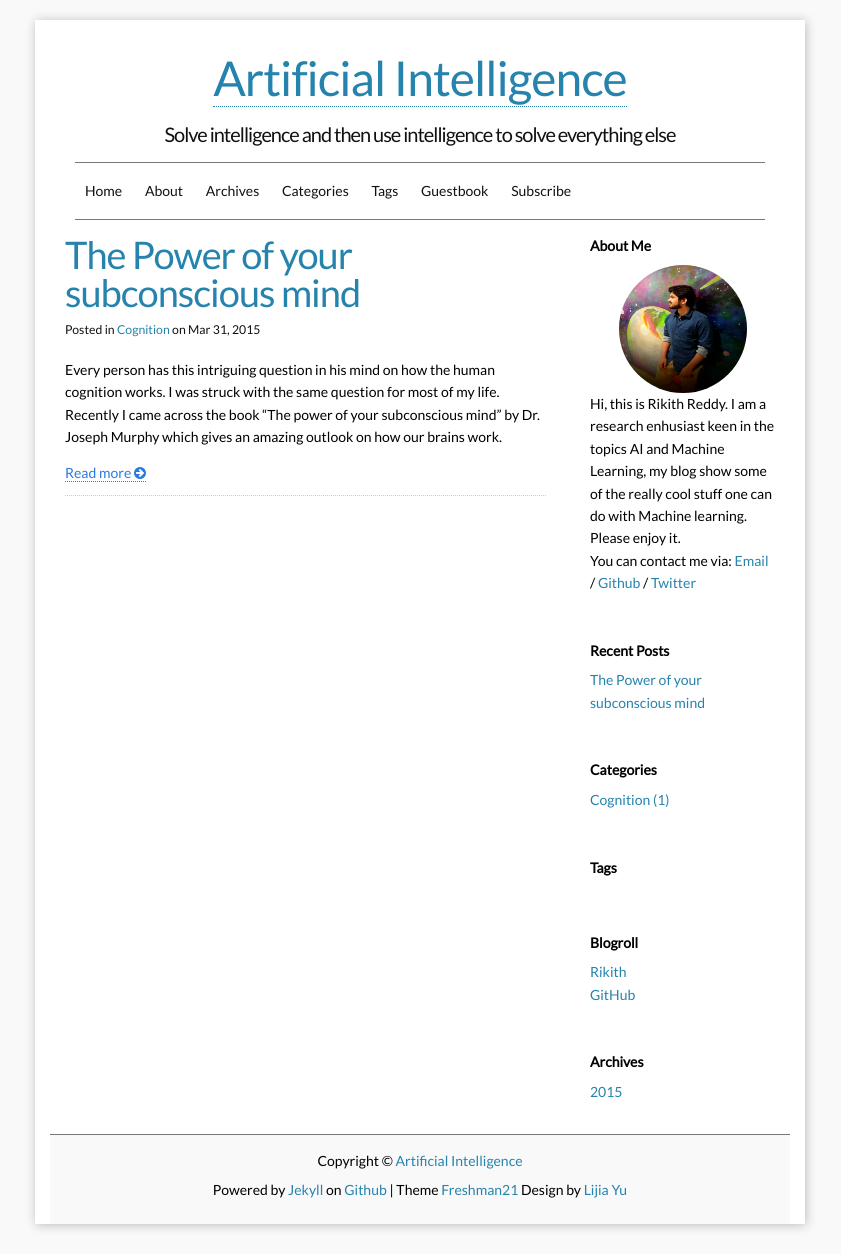
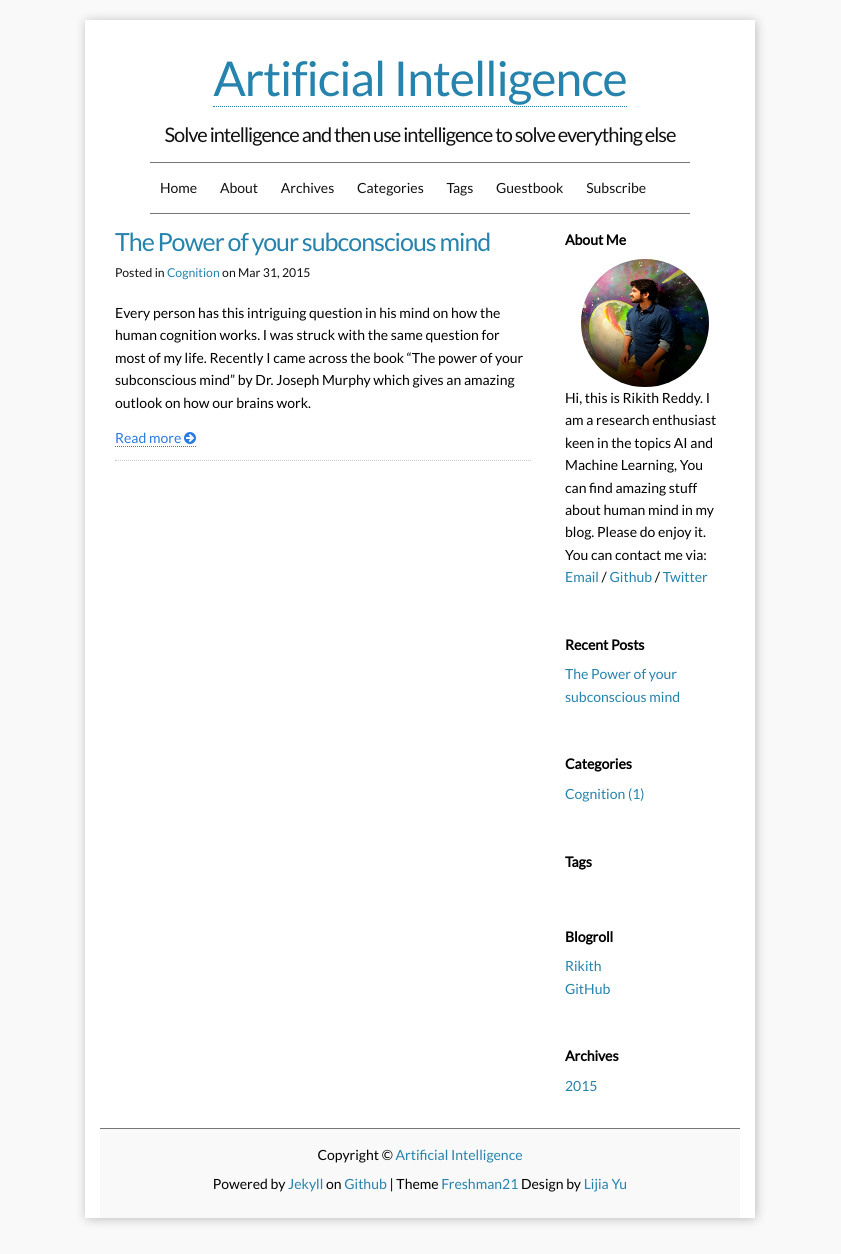
Before and after one commit to rikithreddy/rikithreddy.github.io, a Jekyll site: the page built from index.html, in a window 1280 px wide. Shown: the whole page, without its empty margins (220-1061 px from the left). Built offline with Jekyll 4.4.1, drawn with Linux system fonts in a browser that asks for light colours; the list of posts is cut into pages by our own code.

Commit message:
visual changes

```diff
--- a/_config.yml
+++ b/_config.yml
@@ -3,8 +3,8 @@ title: Artificial Intelligence
 tagline: "Solve intelligence and then use intelligence to solve everything else"
 author: Rikith Reddy
 email: rikith.legend@gmail.com
-description: "Freshman21 is a Jekyll blog theme." # You can edit this line in _config.yml. It will appear in your document head meta and in your feed.xml site description
-keywords: "Jekyll, theme, Freshman21"
+description: "Human mind and its cognition have always been facinating elements the blog tries to give an understanding of it" # You can edit this line in _config.yml. It will appear in your document head meta and in your feed.xml site description
+keywords: "Brain, Cognition, Intelligence, Motivation, Control, AI"
 baseurl: "" # the subpath of your site, e.g. /blog/
 url: "http://rikithreddy.github.io/" # the base hostname & protocol for your site
 locale: en_US
@@ -15,7 +15,7 @@ locale: en_US
 github_username:  rikithreddy
 #disqus_shortname: freshman21
 favicon:     "/images/favicon.ico"
-aboutme: Hi, this is Rikith Reddy. I am a research enhusiast keen in the topics AI and Machine Learning, my blog show some of the really cool stuff one can do with Machine learning. Please enjoy it. # these are shown on aboutme-sidebar.
+aboutme: Hi, this is Rikith Reddy. I am a research enthusiast keen in the topics AI and Machine Learning, You can find amazing stuff about human mind in my blog. Please do enjoy it. # these are shown on aboutme-sidebar.
 aboutme_photo: "/images/121.jpg" # your photo.
 google_analytics_key: UA-57979084-1 # put YOUR key here to enable tracking! (blank to disable)
 
--- a/_sass/_layout.scss
+++ b/_sass/_layout.scss
@@ -36,7 +36,7 @@
 
 .site-nav {
   /*float: right;*/
-  line-height: 56px;
+  line-height: 50px;
   border-top: 1px solid $grey-color-light;
   border-bottom: 1px solid $grey-color-light;
   .menu-icon {
@@ -162,7 +162,7 @@
 
 .post-link {
   display: block;
-  font-size: 38px;//42px;
+  font-size: 25px;//42px;
 }
 
 
@@ -180,7 +180,7 @@
 }
 
 .post-title {
-  font-size: 38px;//42px;
+  font-size: 25px;//42px;
   letter-spacing: -1px;
   line-height: 1;
 
--- a/css/main.scss
+++ b/css/main.scss
@@ -28,8 +28,8 @@ $code-font-color:  #eee;
 
 
 // Width of the content area
-$content-width:    750px;
-$page-width:       800px;
+$content-width:    600px;
+$page-width:       700px;
 
 $on-palm:          600px;
 $on-laptop:        800px;
```
Also changed, not shown: 9 other files.
